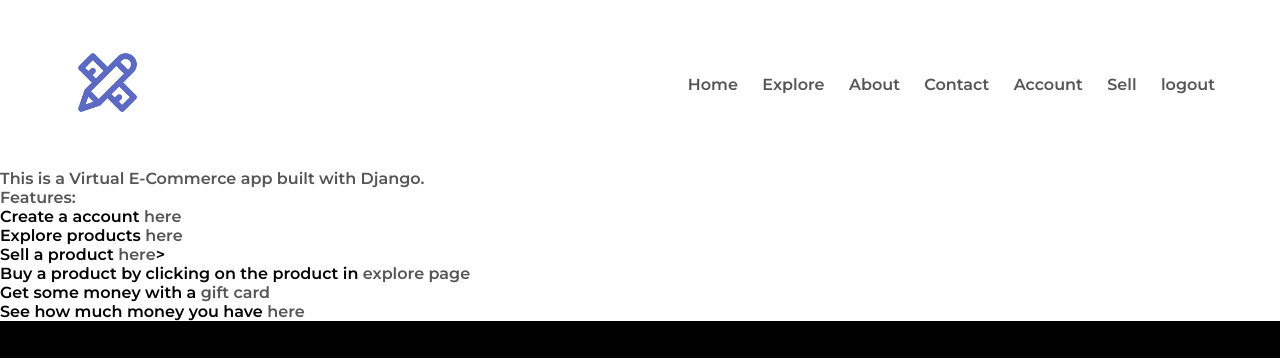
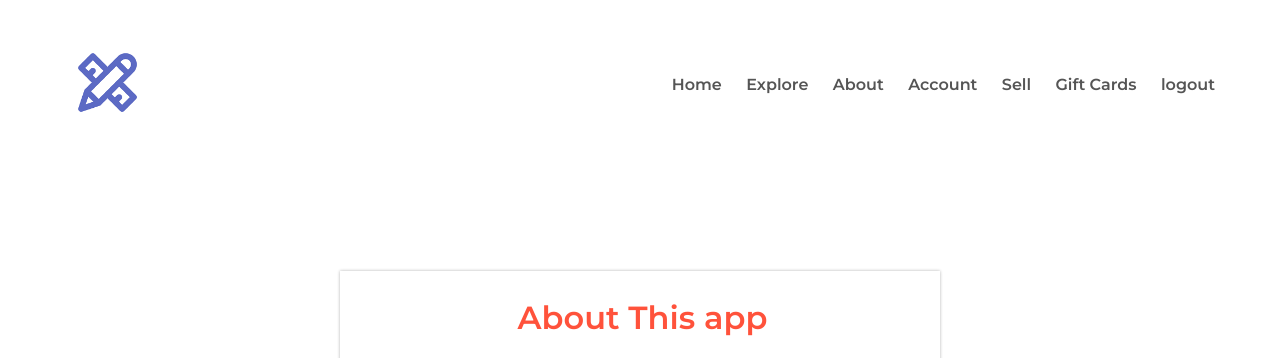
Before and after one commit to DevHyperCoder/VirtualResources, a Django app: page /about in a window 1280 px wide. Shown: the top 358 px of the page. Run offline with Django 3.2, Linux system fonts and the light colour scheme; the visitor is signed in with stand-in values (Sample User, id 1); some libraries are stand-ins or nearby versions.

Commit message:
UI Updates

```diff
--- a/virtualresources/virtualresources/urls.py
+++ b/virtualresources/virtualresources/urls.py
@@ -25,7 +25,6 @@ urlpatterns = [
     path("logout", views.logout, name="logout"),
     path("explore", product_view.explore_product, name="explore"),
     path("about", reach_views.about_page, name="about_page"),
-    path("contact", reach_views.contact_page, name="contact_page"),
     path("sell", product_view.sell_product, name="sell"),
     path('buy', product_view.buy_product, name='buy'),
     path('checkout', product_view.checkout, name="checkout"),
--- a/virtualresources/webapp/reach_views.py
+++ b/virtualresources/webapp/reach_views.py
@@ -3,7 +3,3 @@ from django.shortcuts import render,redirect
 # About page
 def about_page(request):
     return render(request,"about.html")
-
-# Contact page
-def contact_page(request):
-    return render(request,"contact.html")
--- a/virtualresources/webapp/static/css/style.css
+++ b/virtualresources/webapp/static/css/style.css
@@ -620,6 +620,33 @@ hr{
     text-align: center;
 }
 
+.about-form{
+    width: 600px;
+    box-shadow: 0 0 3px 0 rgba(0,0,0,0.3);
+    background: #fff;
+    padding: 20px;
+    margin: 8% auto 0;
+    margin-bottom: 200px;
+    line-height: 1.7;
+}
+#profileh1{
+    box-shadow: 0 0 3px 0 rgba(0,0,0,0.3);
+
+}
+.about{
+    margin-left: 20px;
+}
+
+.about-form h1{
+    color: #ff523b;
+    margin-bottom: 30px;
+    text-align: center;
+    margin-left: 5px;
+}
+
+.about-form h2{
+    text-align: center;
+}
 
 .reg-form{
     margin-bottom: 200px;
--- a/virtualresources/webapp/templates/about.html
+++ b/virtualresources/webapp/templates/about.html
@@ -5,16 +5,21 @@ About Us
 {% endblock %}
 
 {% block body %}
-
+<div class="about-form">
+    <h1>About This app</h1>
+    <div class="about">
 <p>This is a Virtual E-Commerce app built with Django. </p>
-<p>Features:</p>
-<ul>
+<br>
+<h2>Features</h2>
+<br>
+<ol>
     <li>Create a account <a href="/register">here</a></li>
     <li>Explore products <a href="/explore">here</a></li>
-    <li>Sell a product <a href="/sell">here</a>></a></li>
+    <li>Sell a product <a href="/sell">here</a></a></li>
     <li>Buy a product by clicking on the product in <a href="/explore">explore page</a></li>
     <li>Get some money with a <a href="/gift">gift card</a></li>
     <li>See how much money you have <a href="/profile">here</a></li>
-</ul>
-
+</ol>
+</div>
+</div>
 {% endblock %}
--- a/virtualresources/webapp/templates/base.html
+++ b/virtualresources/webapp/templates/base.html
@@ -22,19 +22,23 @@
                     <li><a href="/">Home</a></li>
                     <li><a href="/explore">Explore</a></li>
                     <li><a href="/about">About</a></li>
-                    <li><a href="/contact">Contact</a></li>
                     <li><a href="/profile">Account</a></li>
+                    {% if request.user.is_authenticated %}
+
                     <li><a href="/sell">Sell</a></li>
-                    {% if request.user.is_authenticated %}
+                    <li><a href="/gift">Gift Cards</a></li>
                     <li><a href="/logout">logout</a></li>
+
                     {% else %}
+
                     <li><a href="/signin">Sign In</a></li>
                     <li><a href="/register">Register</a></li>
+
                     {% endif %}
 
                 </ul>
             </nav>
-            <img src={% static "images/menu.png" %} alt= "menu icon" class="menu-icon" onclick="menutoggle()">
+            <img src={% static "images/menu.png" %} alt="menu icon" class="menu-icon" onclick="menutoggle()">
         </div>
     </div>
     {% block body %}
@@ -47,7 +51,7 @@
                     <p>Download App for Andriod and ios mobile phone.</p>
                     <div class="app-logo">
                         <img src={% static "images/play-store.png" %} alt="Google Play Store">
-                        <img src={% static "images/app-store.png"  %}alt="Apple App Store">
+                        <!-- <img src={% static "images/app-store.png"  %}alt="Apple App Store"> -->
                     </div>
                 </div>
                 <div class="footer-col-2">
--- a/virtualresources/webapp/templates/buy.html
+++ b/virtualresources/webapp/templates/buy.html
@@ -34,10 +34,9 @@ Buy {{product.title}}
             {% endfor %}
             {% endwith %}
         </div>
-
+<br>
         <p>${{product.price}}</p>
-        <input type="number" value="1">
-        <a href="" class="btn">Add To Cart</a>
+        <br>
 
         <h3>Product Details <i class="fa fa-indent"></i></h3>
         <br>
```
Also changed, not shown: virtualresources/webapp/templates/contact.html (deleted, +0 -23 lines), virtualresources/webapp/templates/gift-card.html (+10 -5 lines), virtualresources/webapp/templates/profile.html (+3 -5 lines), virtualresources/webapp/templates/sell.html (+10 -1 lines).
